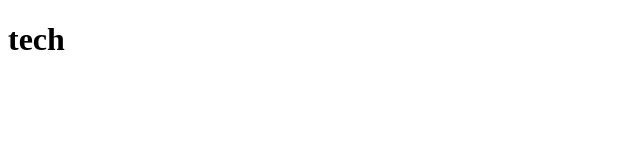
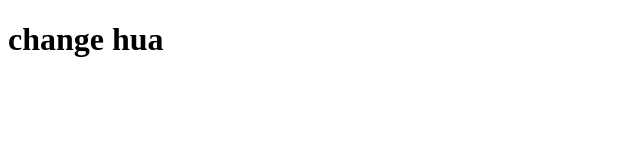
Before and after one commit to Ankitpardhi27/Circle-, a plain HTML site: page index.html in a window 1280 px wide. Shown: the whole page, without its empty margins (0-640 px from the left). Drawn offline with Linux system fonts and the light colour scheme.

Commit message:
Update index.html

```diff
--- a/index.html
+++ b/index.html
@@ -6,6 +6,6 @@
     <title>Tech </title>
 </head>
 <body>
-    <h1> tech </h1>
+    <h1> change hua </h1>
 </body>
 </html>
```
